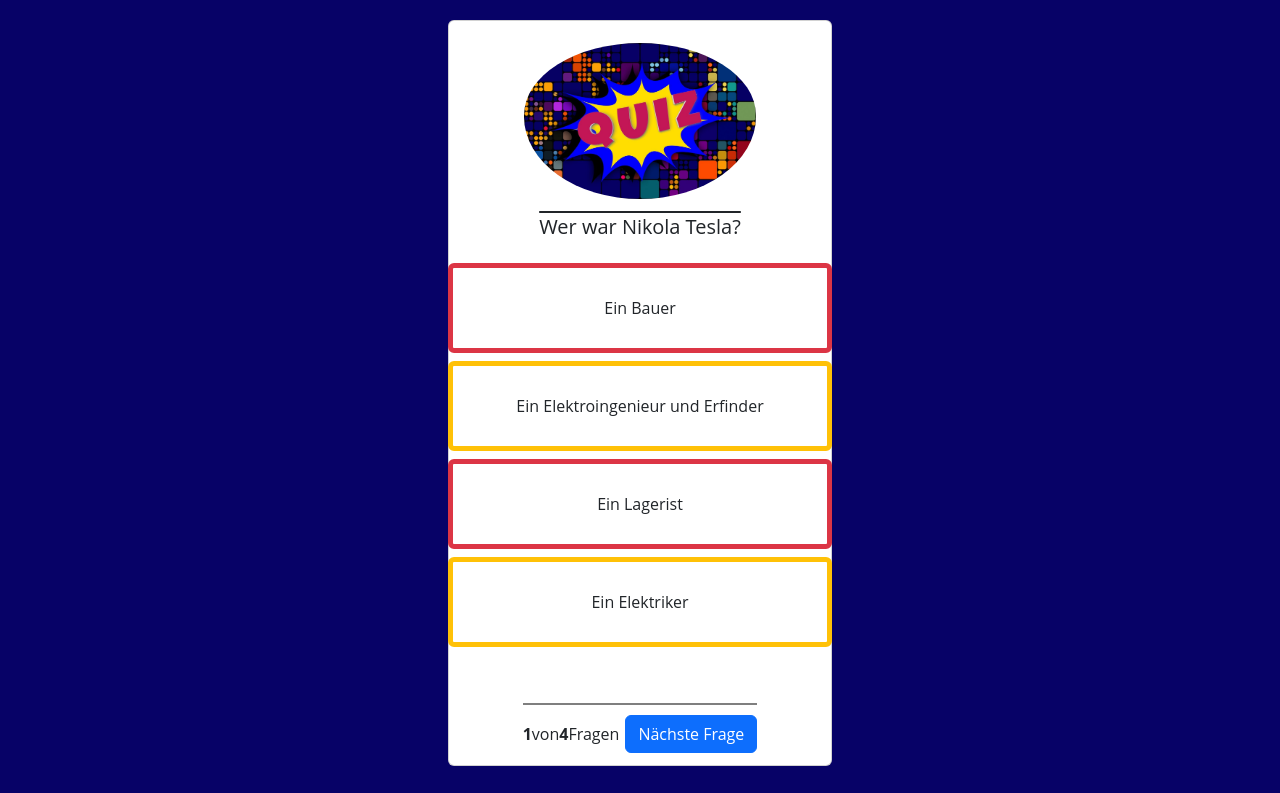
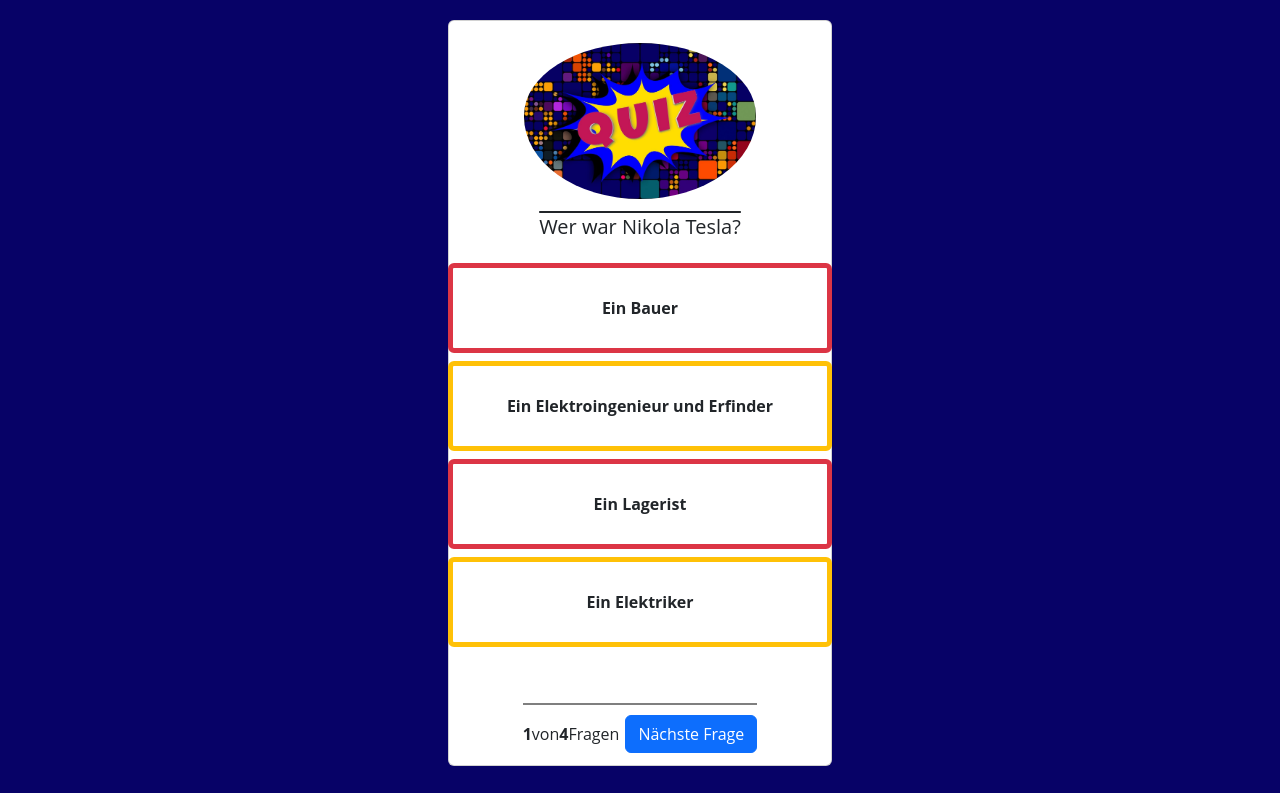
Before and after one commit to CodeTarik/quiz, a website: page index.html in a window 1280 px wide. Shown: the part 63-856 px from the top of the page. Drawn offline with nearby package versions, Linux system fonts and the light colour scheme.

Commit message:
change color 2

```diff
--- a/script.js
+++ b/script.js
@@ -74,5 +74,6 @@ function answer(selection) {
     } else {
         console.log('Falsche Antwort!!') //
         document.getElementById(selection).classList.add('bg-danger');
+        document.getElementById(selection) .classList.add('text-white');
     }
 }
--- a/style.css
+++ b/style.css
@@ -88,3 +88,23 @@ p {
 .quiz-answer:hover {
     background-color: rgba(0,0,0,0.1);
 }
+
+#answer_1 {
+    font-weight: bold;
+}
+
+#answer_2 {
+    font-weight: bold;
+}
+
+#answer_3 {
+    font-weight: bold;
+}
+
+#answer_4 {
+    font-weight: bold;
+}
+
+.bg-success {
+    color: white;
+}
```
